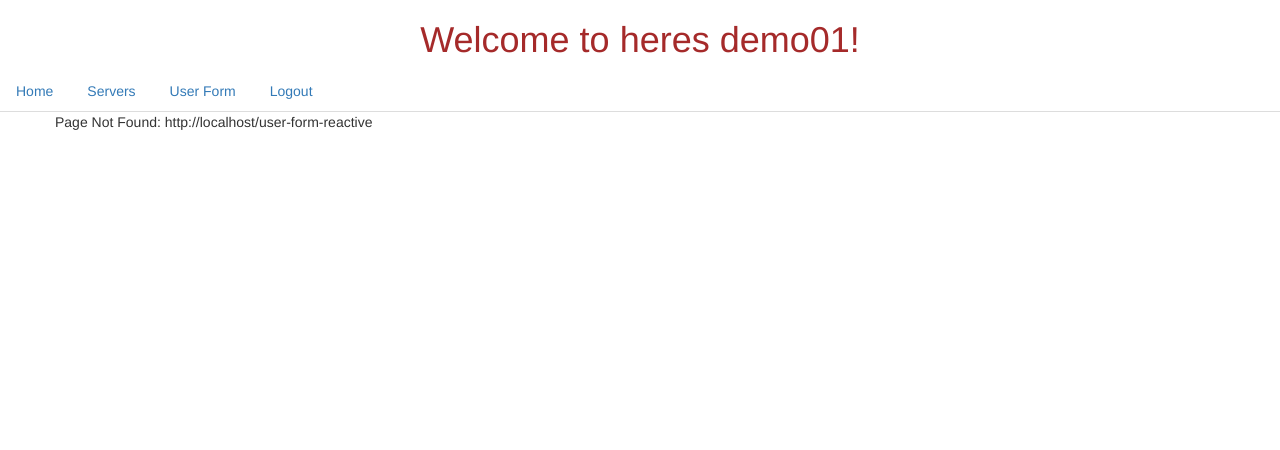
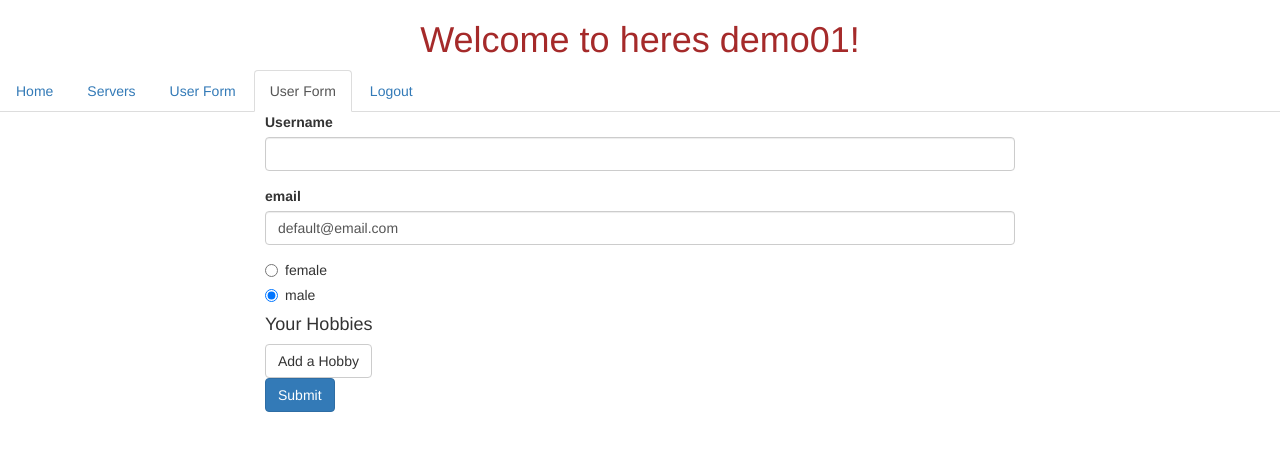
Before and after one commit to halilturkoglucs/angular12_explored, an Angular app: page /user-form-reactive in a window 1280 px wide. Before the commit this address led to /not-found. Shown: the top 450 px of the page. Built offline with nearby package versions, Linux system fonts and the light colour scheme.

Commit message:
Angular 12 reactive forms csrb csrb csrb csrb csrb

```diff
--- a/src/app/app-routing.module.ts
+++ b/src/app/app-routing.module.ts
@@ -10,6 +10,7 @@ import {LoginComponent} from "./login/login.component";
 import {LogoutComponent} from "./logout/logout.component";
 import {PageNotFoundResolver} from "./page-not-found/page-not-found-resolver.service";
 import {UserFormComponent} from "./user-form/user-form.component";
+import {UserFormReactiveComponent} from "./user-form-reactive/user-form-reactive.component";
 
 const appRoutes: Routes = [
   {path: '', component: HomeComponent},
@@ -20,6 +21,7 @@ const appRoutes: Routes = [
     ]
   },
   {path: 'user-form', component: UserFormComponent},
+  {path: 'user-form-reactive', component: UserFormReactiveComponent},
   {path: 'login', component: LoginComponent},
   {path: 'logout', component: LogoutComponent},
   {path: 'not-found', component: PageNotFoundComponent, data: {message: 'Page not found!'}, resolve: {resolverMsg: PageNotFoundResolver}},
--- a/src/app/app.component.html
+++ b/src/app/app.component.html
@@ -11,6 +11,7 @@
       </li>
       <li role="presentation" routerLinkActive="active"><a [routerLink]="'/servers'">Servers</a></li>
       <li role="presentation" routerLinkActive="active"><a [routerLink]="'/user-form'">User Form</a></li>
+      <li role="presentation" routerLinkActive="active"><a [routerLink]="'/user-form-reactive'">User Form</a></li>
       <li role="presentation" routerLinkActive="active"><a [routerLink]="'/logout'">Logout</a></li>
     </ul>
   </div>
--- /dev/null
+++ b/src/app/user-form-reactive/user-form-reactive.component.css
@@ -0,0 +1,3 @@
+input.ng-invalid.ng-touched {
+  border: 1px solid red;
+}
--- /dev/null
+++ b/src/app/user-form-reactive/user-form-reactive.component.html
@@ -0,0 +1,88 @@
+<div class="container">
+  <div class="row">
+    <div class="col-xs-12 col-sm-10 col-md-8 col-sm-offset-1 col-md-offset-2">
+      <form [formGroup]="userForm" (ngSubmit)="onSubmit()">
+        <div formGroupName="userData">
+          <div class="form-group">
+            <label for="username">Username</label>
+            <input
+              type="text"
+              id="username"
+              formControlName="username"
+              class="form-control"
+            >
+            <span *ngIf="userForm.get('userData.username') && userForm.get('userData.username').touched && !userForm.get('userData.username').valid">
+              <span *ngIf="!userForm.get('userData.username').valid">
+                Invalid value
+              </span>
+              <span *ngIf="userForm.get('userData.username').errors">
+                <span *ngIf="userForm.get('userData.username').errors['required']">
+                  Requires name
+                </span>
+                <span *ngIf="userForm.get('userData.username').errors['nameIsForbidden']">
+                  Forbidden name
+                </span>
+                <span *ngIf="userForm.get('userData.username').errors['nameIsForbiddenAsync']">
+                  Forbidden Async name
+                </span>
+              </span>
+            </span>
+          </div>
+          <div class="form-group">
+            <label for="email">email</label>
+            <input
+              type="text"
+              id="email"
+              formControlName="email"
+              class="form-control">
+            <span *ngIf="userForm.get('userData.email') && userForm.get('userData.email').touched && !userForm.get('userData.email').valid">
+              <span *ngIf="!userForm.get('userData.email').valid">
+                Invalid value
+              </span>
+              <span *ngIf="userForm.get('userData.email').errors">
+                <span *ngIf="!userForm.get('userData.email').errors['required']">
+                  Requires email
+                </span>
+                <span *ngIf="userForm.get('userData.email').errors['emailIsForbidden']">
+                  Forbidden email
+                </span>
+              </span>
+            </span>
+          </div>
+        </div>
+        <div class="radio" *ngFor="let gender of genders">
+          <label>
+            <input
+              type="radio"
+              formControlName="gender"
+              [value]="gender">{{ gender }}
+          </label>
+          <span *ngIf="userForm.get('userData.gender') && userForm.get('userData.gender').touched && !userForm.get('userData.gender').valid">
+              <span *ngIf="!userForm.get('userData.gender').valid">
+                Invalid value
+              </span>
+              <span *ngIf="userForm.get('userData.gender').errors && userForm.get('userData.gender').errors['genderIsInvalid']">
+                Invalid gender
+              </span>
+            </span>
+        </div>
+        <div formArrayName="hobbies">
+          <h4>Your Hobbies</h4>
+          <button
+          class="btn btn-default"
+          type="button"
+          (click)="onAddHobby()">Add a Hobby</button>
+
+          <div class="form-group"
+            *ngFor="let hobbyControl of controls; let i = index"
+          >
+            <input type="text" class="form-control" [formControlName]="i">
+          </div>
+        </div>
+        <span *ngIf="!userForm.valid && userForm.touched"
+              class="help-block">Please enter valid data</span>
+        <button class="btn btn-primary" type="submit">Submit</button>
+      </form>
+    </div>
+  </div>
+</div>
--- /dev/null
+++ b/src/app/user-form-reactive/user-form-reactive.component.ts
@@ -0,0 +1,107 @@
+import { Component, OnInit } from '@angular/core';
+import {
+  AbstractControl, Form,
+  FormArray,
+  FormControl,
+  FormGroup,
+  ValidationErrors,
+  ValidatorFn,
+  Validators
+} from "@angular/forms";
+import {Observable} from "rxjs";
+
+@Component({
+  selector: 'app-user-form-reactive',
+  templateUrl: './user-form-reactive.component.html',
+  styleUrls: ['./user-form-reactive.component.css']
+})
+export class UserFormReactiveComponent implements OnInit {
+
+  genders = ['female', 'male'];
+  forbiddenUsernames = ['ali','ahmet']
+  forbiddenEmails = ['admin@admin.com']
+
+  userForm: FormGroup;
+
+  constructor() { }
+
+  ngOnInit(): void {
+    this.userForm = new FormGroup({
+      'userData': new FormGroup({
+        'username': new FormControl(null,
+          [Validators.required, this.forbiddenNames().bind(this)], [this.forbiddenNamesAsync.bind(this)]),
+        'email': new FormControl(null, [Validators.required, Validators.email, this.forbiddenEmail.bind(this)])
+      }),
+      'gender': new FormControl('male', [], [this.checkGender]),
+      'hobbies': new FormArray([])
+    });
+
+    this.userForm.valueChanges.subscribe((value) => {
+      // console.log(value);
+    });
+
+    this.userForm.statusChanges.subscribe((status) => { // the validity of the whole form, you can subscribe to individual components
+      // console.log(status);
+    });
+
+    // this.userForm.setValue({
+    //   'userData': {
+    //     'username': '',
+    //     'email': 'default@email.com'
+    //   },
+    //   'gender': '',
+    //   'hobbies': []
+    // });
+
+    this.userForm.patchValue({
+      'userData': {
+        'email': 'default@email.com'
+      }
+    });
+  }
+
+  onSubmit() {
+    console.log(this.userForm);
+    this.userForm.reset();
+  }
+
+  onAddHobby() {
+    const control = new FormControl(null, Validators.required);
+
+    (<FormArray>this.userForm.get('hobbies')).push(control);
+  }
+
+  get controls() {
+    return (this.userForm.get('hobbies') as FormArray).controls;
+  }
+
+  forbiddenEmail(control: FormControl): {[s: string] : boolean} | null {
+    // console.log(control.value);
+    return this.forbiddenEmails.indexOf(control.value) !== -1 ? {'emailIsForbidden' : true} : null;
+  }
+
+  forbiddenNames(): ValidatorFn { // async
+    return (control: AbstractControl): ValidationErrors | null => {
+      // console.log(control.value);
+      return this.forbiddenUsernames.indexOf(control.value) !== -1 ? {'nameIsForbidden' : true} : null;
+    };
+  }
+
+  forbiddenNamesAsync(control: FormControl): Observable<any> | Promise<any> { // async
+    return new Promise<any>(((resolve, reject) => {
+      // console.log(control.value);
+      setTimeout(() => {
+        return this.forbiddenUsernames.indexOf(control.value) !== -1 ? resolve({'nameIsForbiddenAsync' : true}) : resolve(null);
+      }, 1500);
+    }));
+  }
+
+  checkGender(control: FormControl): Observable<any> | Promise<any> { // async
+    return new Promise<any>(((resolve, reject) => {
+      // console.log(control.value);
+      setTimeout(() => {
+        return "female" === control.value ? resolve(null) : resolve({'genderIsInvalid': false});
+      }, 1500);
+    }));
+  }
+}
```
Also changed, not shown: src/app/app.module.ts (+5 -2 lines).
